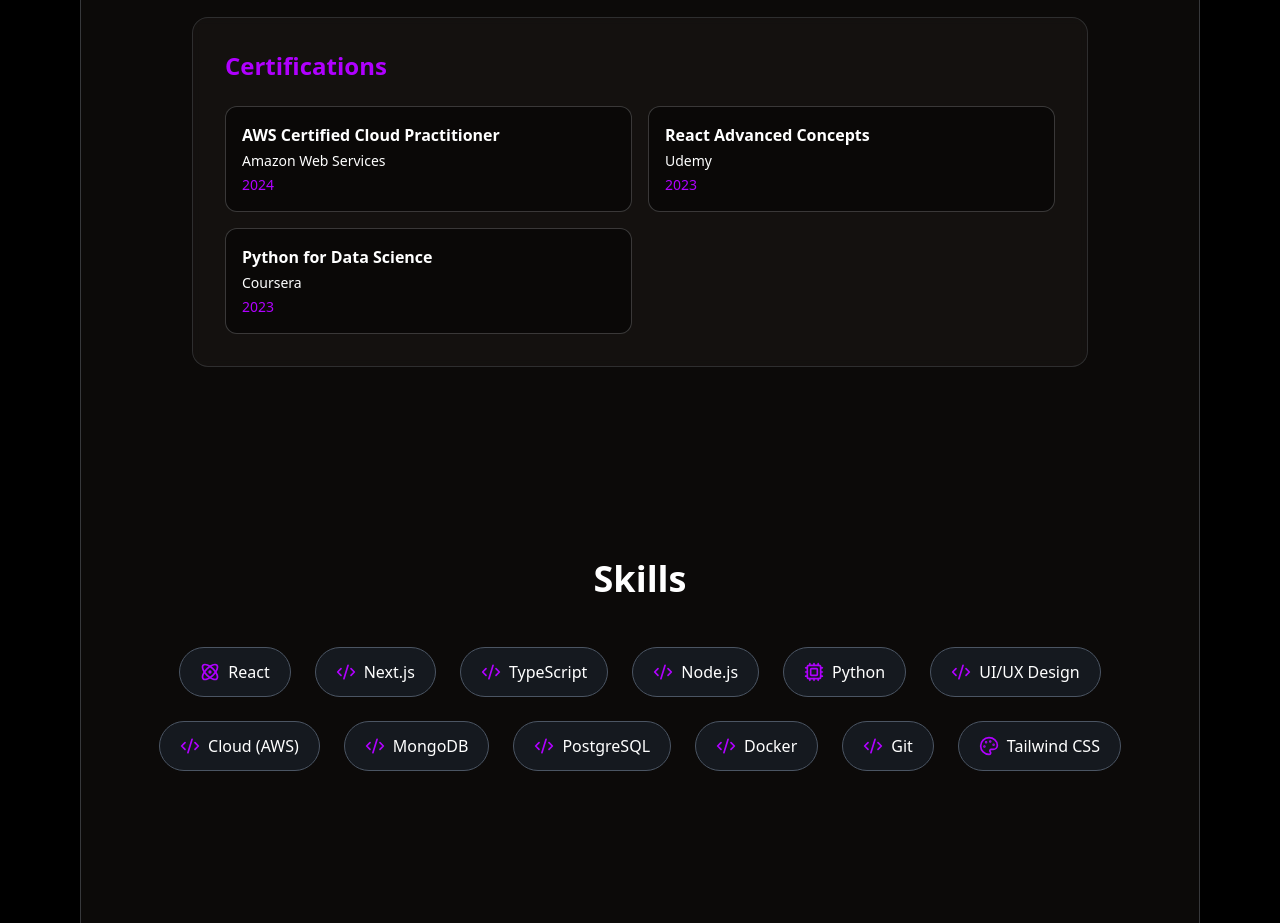
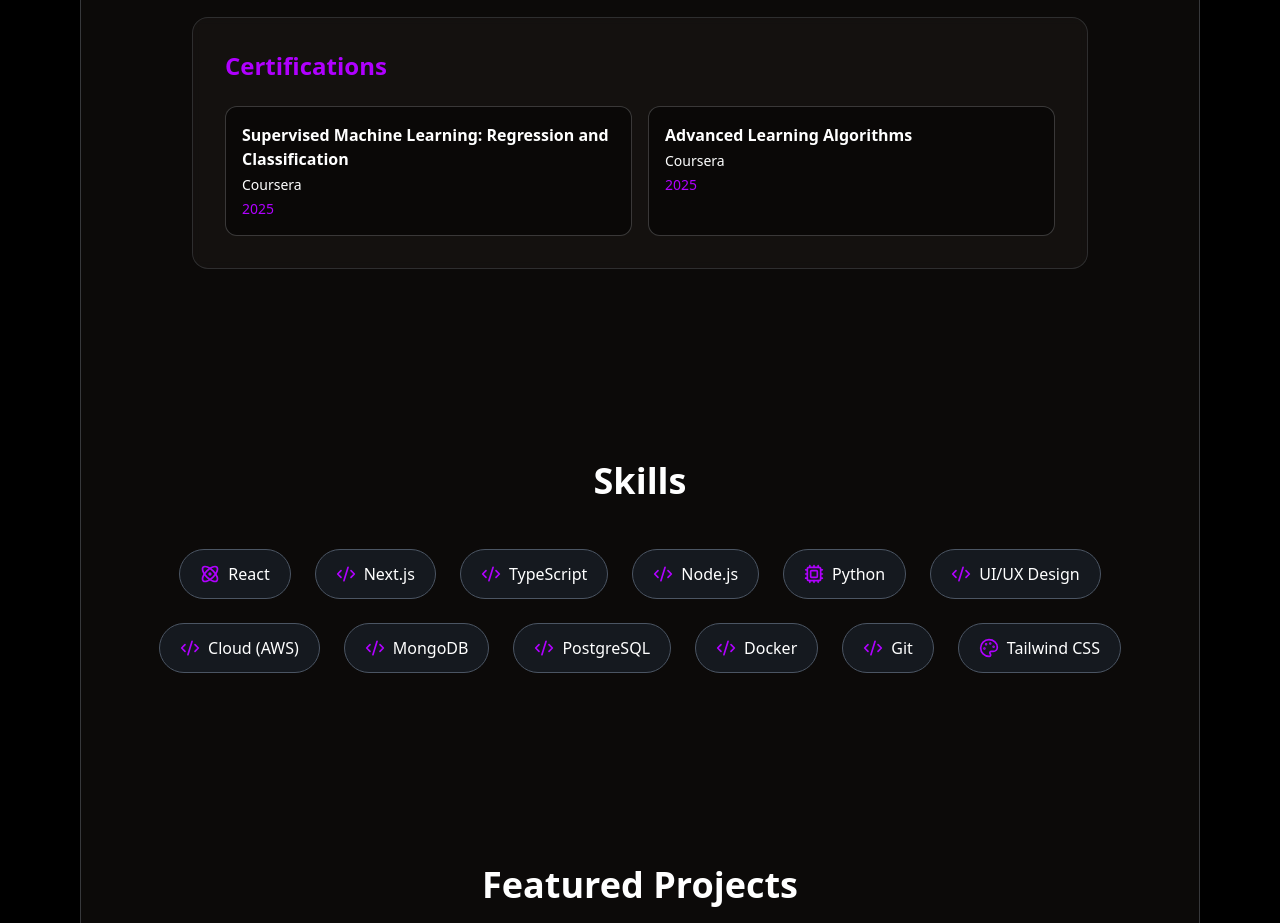
Before and after one commit to pamal29/react-portfolio, a React (Vite) app: page / in a window 1280 px wide. Shown: the part 1060-1983 px from the top of the page. Built offline with nearby package versions, Linux system fonts and the light colour scheme.

Commit message:
added certificates

```diff
--- a/src/components/Education.jsx
+++ b/src/components/Education.jsx
@@ -23,19 +23,14 @@ export default function Education() {
 
   const certifications = [
     {
-      name: "AWS Certified Cloud Practitioner",
-      issuer: "Amazon Web Services",
-      year: "2024"
+      name: "Supervised Machine Learning: Regression and Classification",
+      issuer: "Coursera",
+      year: "2025"
     },
     {
-      name: "React Advanced Concepts",
-      issuer: "Udemy",
-      year: "2023"
-    },
-    {
-      name: "Python for Data Science",
+      name: "Advanced Learning Algorithms",
       issuer: "Coursera",
-      year: "2023"
+      year: "2025"
     }
   ];
 
```
